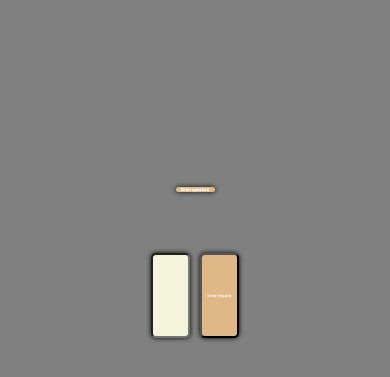
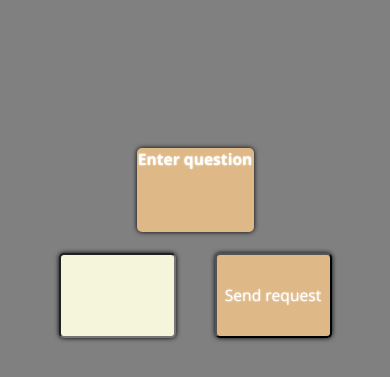
Before and after one commit to GitamDeveloper/AI, a plain HTML site: page index.html in a window 390 px wide. Drawn offline with nearby package versions, Linux system fonts and the light colour scheme.

Commit message:
Add files via upload

```diff
--- a/style.css
+++ b/style.css
@@ -45,6 +45,8 @@ body{
     font-size: 1vw;
 
     box-shadow: 0px 0px 5px rgb(0, 0, 0);
+
+
 }
 
 .question_text_input{
@@ -112,3 +114,28 @@ body{
 
     font-size: 1vw;
 }
+
+@media (max-width: 750px) {
+
+    .question_title, .question_text_input, .question_button, .question_output{
+        width: 30vw;
+        height: 10vh;
+
+        font-size: 4vw;
+    }
+
+    .question_button{
+        margin-left: 40vw;
+        margin-bottom: 30vh;
+    }
+
+    .question_text_input{
+        margin-right: 40vw;
+        margin-bottom: 30vh;
+    }
+
+    .question_output{
+        margin-bottom: 0vh;
+    }
+
+}
```
